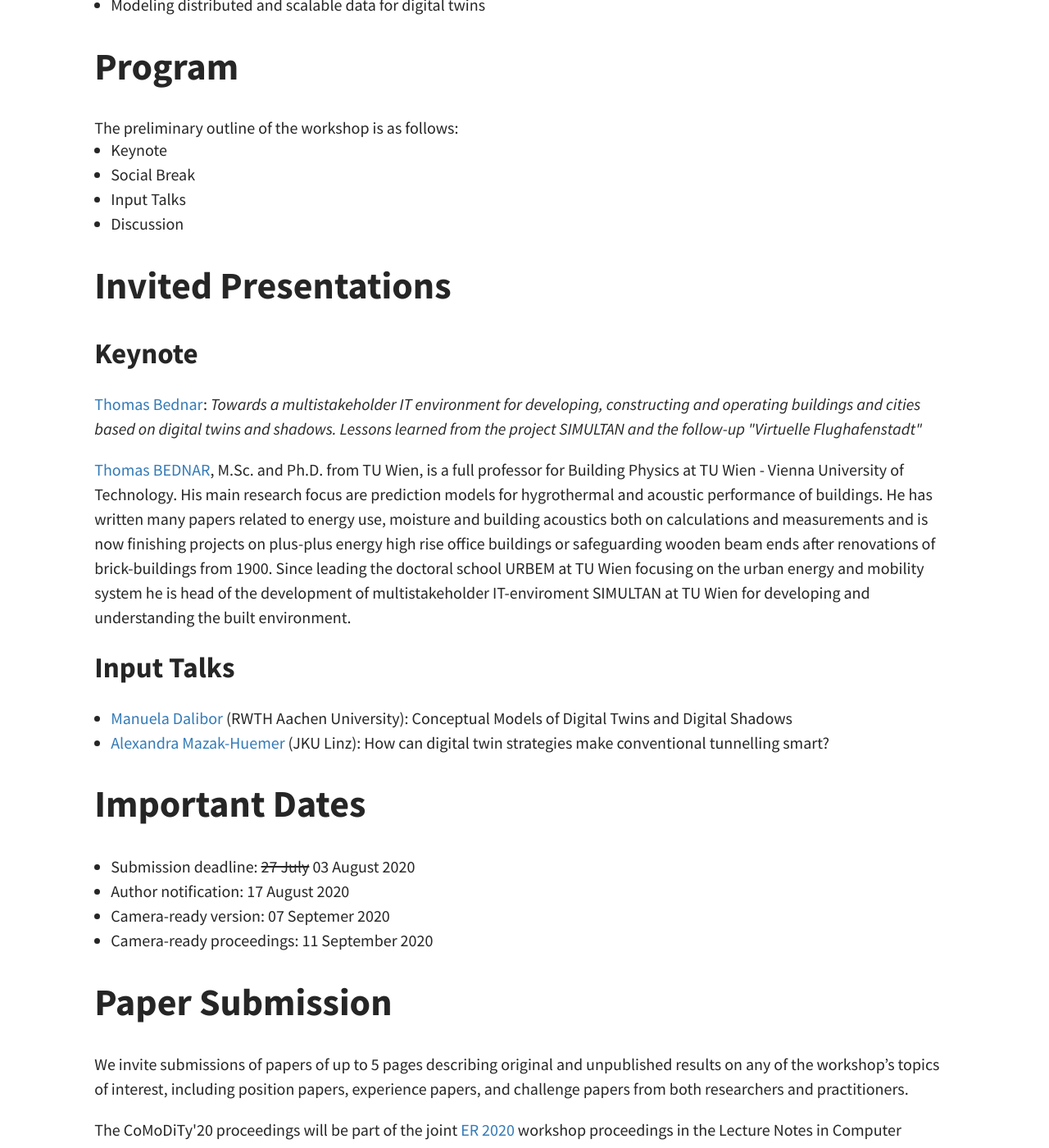
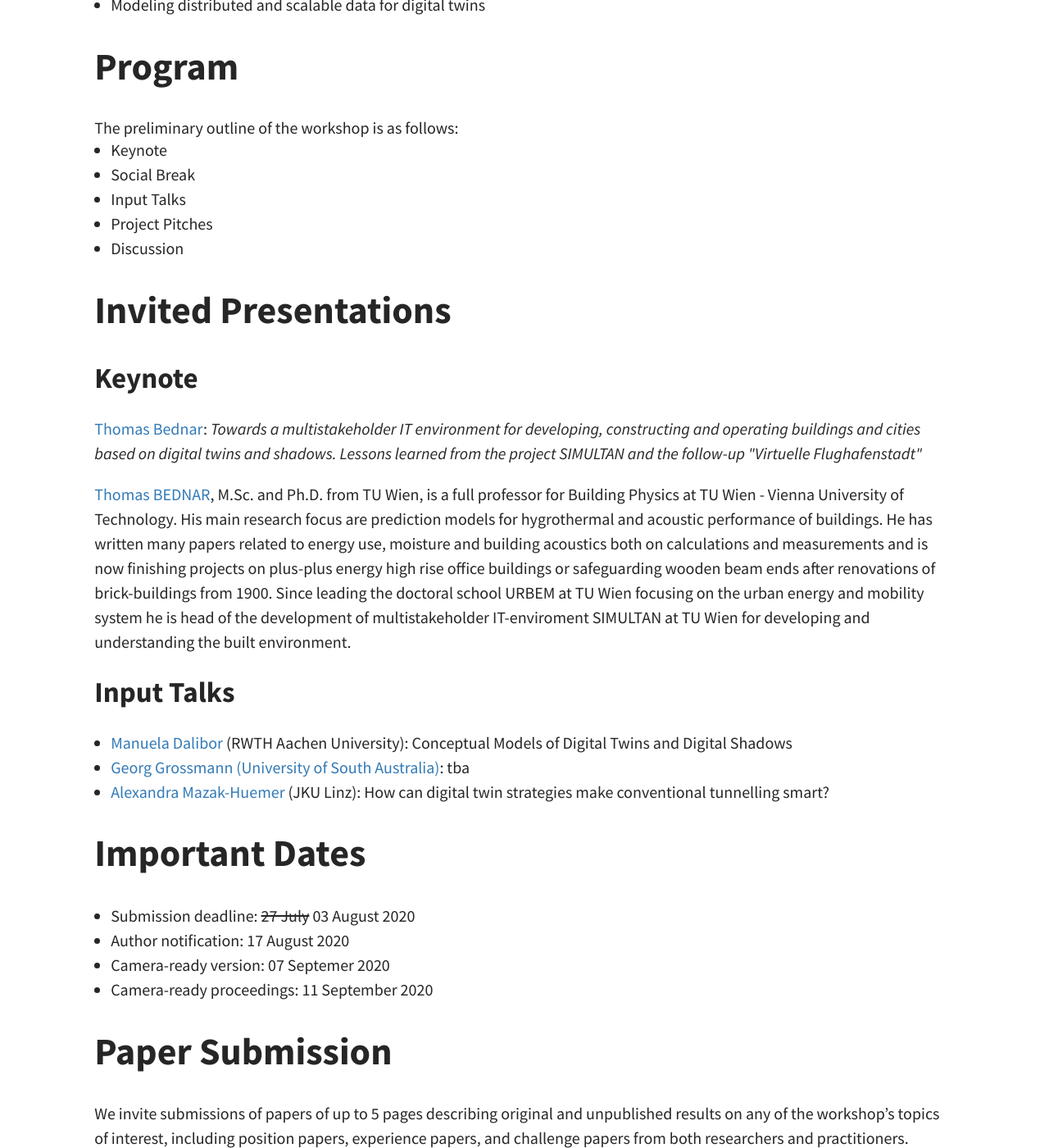
Before and after one commit to comodity/comodity.github.io, a Jekyll site: the page built from index.html, in a window 1280 px wide and 1400 px high, scrolled down 1433 px. Shown: the whole window at 82% size. Built offline with Jekyll 4.4.1, drawn with Linux system fonts in a browser that asks for light colours; the list of posts is cut into pages by our own code.

Commit message:
Update home.html

```diff
--- a/_layouts/home.html
+++ b/_layouts/home.html
@@ -82,6 +82,7 @@ As such, we devote half of the day for interactive sessions and discussions.
     <li>Keynote</li>
     <li>Social Break</li>
     <li>Input Talks</li>
+    <li>Project Pitches</li>
     <li>Discussion</li>
 </ul>
 
@@ -101,6 +102,9 @@ As such, we devote half of the day for interactive sessions and discussions.
 <ul>
     <li>
         <a href="https://www.se-rwth.de/staff/dalibor/">Manuela Dalibor</a> (RWTH Aachen University): Conceptual Models of Digital Twins and Digital Shadows
+    </li>
+    <li>
+        <a href="https://people.unisa.edu.au/Georg.Grossmann">Georg Grossmann (University of South Australia)</a>: tba
     </li>
     <li>
         <a href="https://se.jku.at/alexandra-mazak-huemer/">Alexandra Mazak-Huemer</a> (JKU Linz): How can digital twin strategies make conventional tunnelling smart?
```
